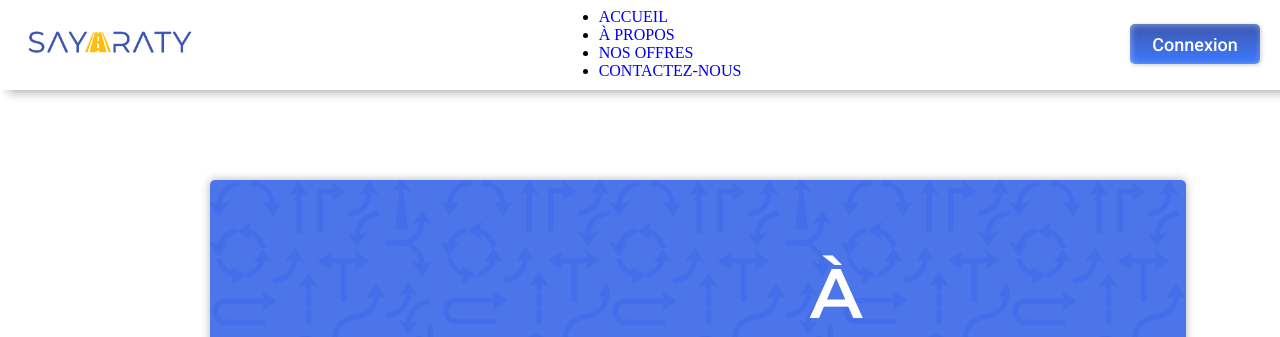
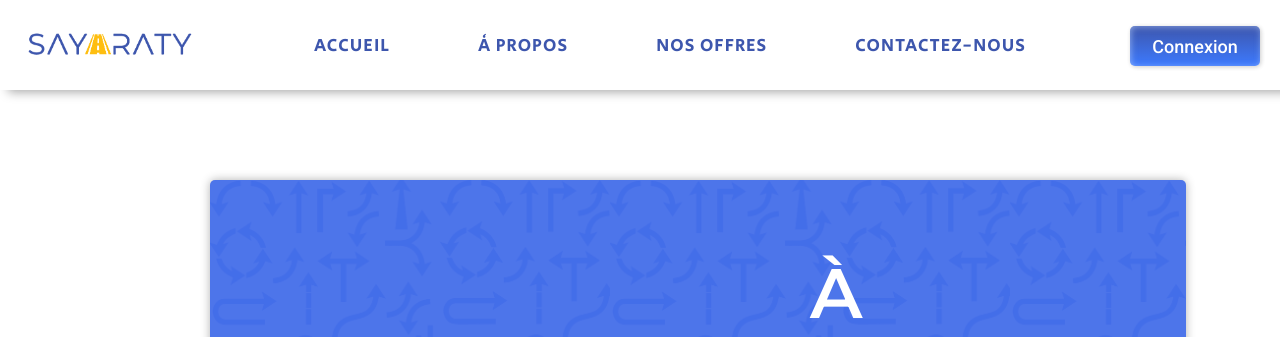
Before and after one commit to Usmaexe/Sayaraty.ma, a PHP site: page /Accueil/A-propos.php in a window 1280 px wide. Shown: the top 337 px of the page. Run offline with PHP 8.4, Linux system fonts and the light colour scheme; data comes from the database, SQL or seed files in the repository; some libraries are stand-ins or nearby versions.

Commit message:
just testing

```diff
--- a/Accueil/AccueilHeader.php
+++ b/Accueil/AccueilHeader.php
@@ -11,7 +11,7 @@
       ';
     }
   ?>
-  <UL class="Naaav">
+  <UL class="Nav">
   <?PHP
     if(isset($_SESSION["login"])){
       echo '
```
